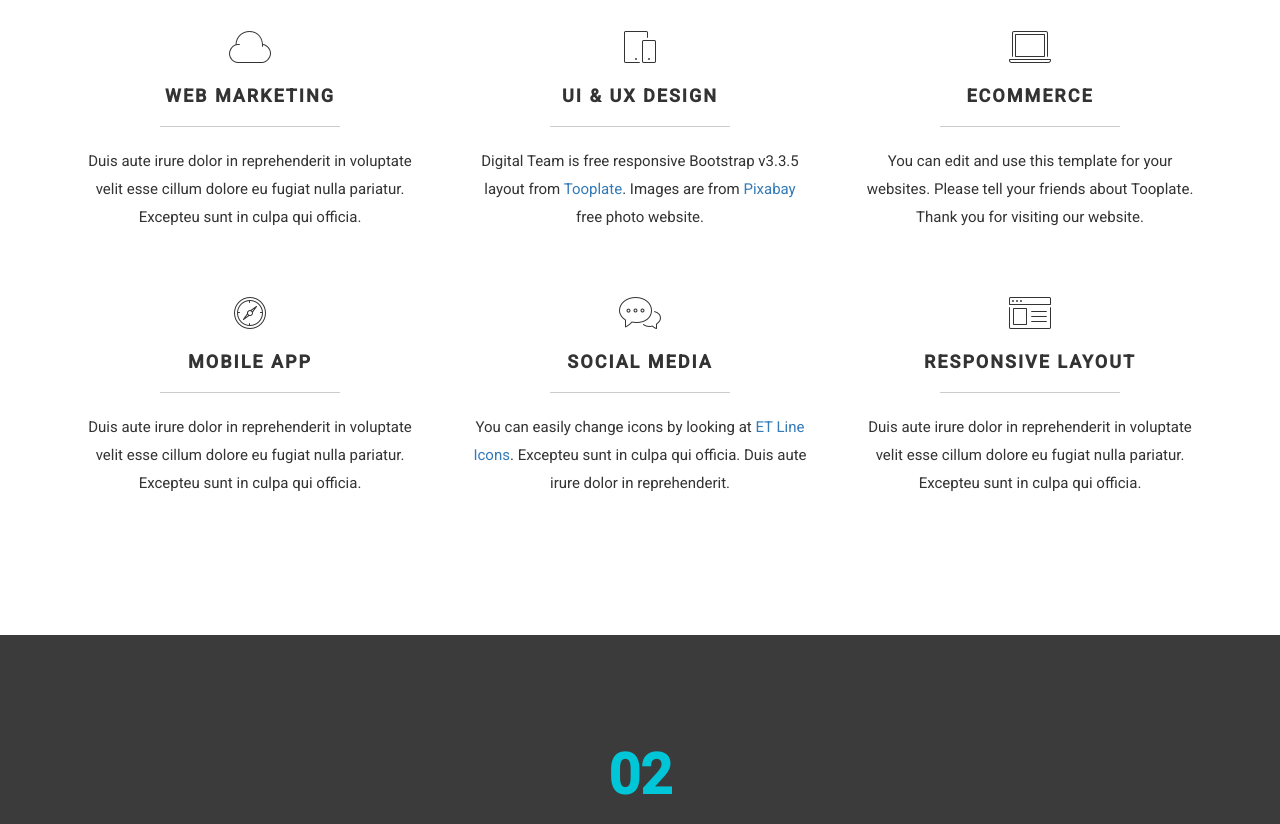
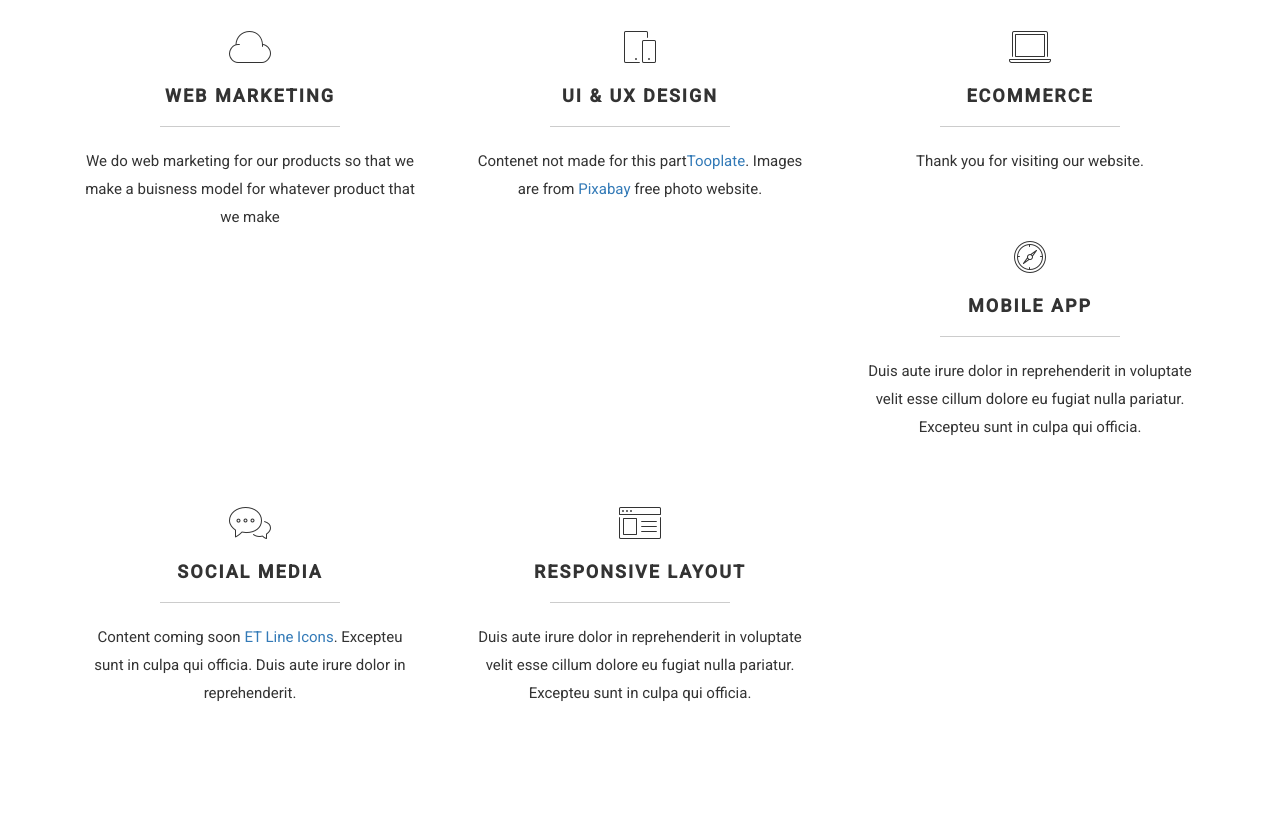
Before and after one commit to TheAlgo/TeamWebsiteJugaad.github.io, a plain HTML site: page index.html in a window 1280 px wide. Shown: the part 1096-1920 px from the top of the page. Drawn offline with Linux system fonts and the light colour scheme.

Commit message:
Content changes

```diff
--- a/index.html
+++ b/index.html
@@ -61,7 +61,6 @@ http://www.tooplate.com/view/2075-digital-team
 				<li><a href="#about" class="smoothScroll">ABOUT</a></li>
 				<li><a href="#team" class="smoothScroll">TEAM</a></li>
 				<li><a href="#portfolio" class="smoothScroll">PORTFOLIO</a></li>
-				<li><a href="#pricing" class="smoothScroll">PRICING</a></li>
 				<li><a href="#contact" class="smoothScroll">CONTACT</a></li>
 			</ul>
 		</div>
@@ -98,19 +97,19 @@ http://www.tooplate.com/view/2075-digital-team
 				<i class="icon-cloud medium-icon"></i>
 					<h3>WEB MARKETING</h3>
 					<hr>
-					<p>Duis aute irure dolor in reprehenderit in voluptate velit esse cillum dolore eu fugiat nulla pariatur. Excepteu sunt in culpa qui officia.</p>
+					<p>We do web marketing for our products so that we make a buisness model for whatever product that we make</p>
 			</div>
 			<div class="col-lg-4 col-md-4 col-sm-4 wow fadeInUp" data-wow-delay="0.9s">
 				<i class="icon-mobile medium-icon"></i>
 					<h3>UI &amp; UX DESIGN</h3>
 					<hr>
-					<p>Digital Team is free responsive Bootstrap v3.3.5 layout from <a rel="nofollow" href="http://www.tooplate.com" target="_parent">Tooplate</a>. Images are from <a rel="nofollow" href="http://pixabay.com" target="_parent">Pixabay</a> free photo website.</p>
+					<p>Contenet not made for this part<a rel="nofollow" href="http://www.tooplate.com" target="_parent">Tooplate</a>. Images are from <a rel="nofollow" href="http://pixabay.com" target="_parent">Pixabay</a> free photo website.</p>
 			</div>
 			<div class="col-lg-4 col-md-4 col-sm-4 wow fadeInUp" data-wow-delay="1s">
 				<i class="icon-laptop medium-icon"></i>
 					<h3>ECOMMERCE</h3>
 					<hr>
-					<p>You can edit and use this template for your websites. Please tell your friends about Tooplate. Thank you for visiting our website.</p>
+					<p> Thank you for visiting our website.</p>
 			</div>
 			<div class="col-lg-4 col-md-4 col-sm-4 wow fadeInUp" data-wow-delay="1s">
 				<i class="icon-compass medium-icon"></i>
@@ -122,7 +121,7 @@ http://www.tooplate.com/view/2075-digital-team
 				<i class="icon-chat medium-icon"></i>
 					<h3>SOCIAL MEDIA</h3>
 					<hr>
-					<p>You can easily change icons by looking at <a href="https://www.elegantthemes.com/blog/resources/how-to-use-and-embed-an-icon-font-on-your-website" target="_blank">ET Line Icons</a>. Excepteu sunt in culpa qui officia. Duis aute irure dolor in reprehenderit.</p>
+					<p>Content coming soon <a href="https://www.elegantthemes.com/blog/resources/how-to-use-and-embed-an-icon-font-on-your-website" target="_blank">ET Line Icons</a>. Excepteu sunt in culpa qui officia. Duis aute irure dolor in reprehenderit.</p>
 			</div>
 			<div class="col-lg-4 col-md-4 col-sm-4 wow fadeInUp" data-wow-delay="1s">
 				<i class="icon-browser medium-icon"></i>
```
